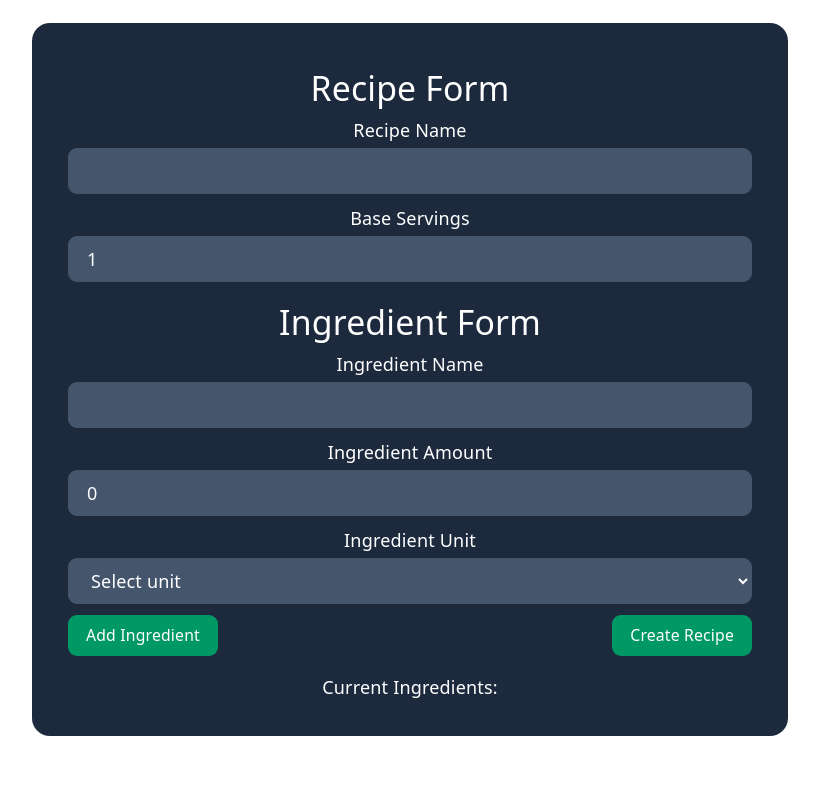
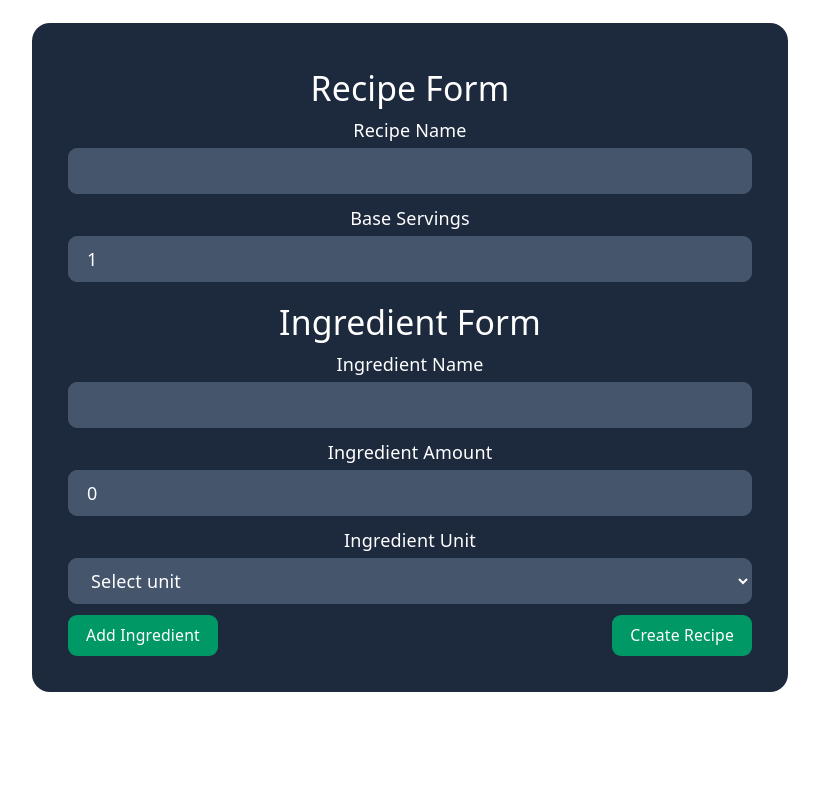
Before and after one commit to DesmonFur/Recipe-Scaler, a React (Vite) app: page / in a window 1280 px wide. Shown: the top 795 px of the page, without its empty margins (230-1049 px from the left). Built offline with nearby package versions, Linux system fonts and the light colour scheme.

Commit message:
fix: hide empty ingredients section

```diff
--- a/src/components/RecipeForm.tsx
+++ b/src/components/RecipeForm.tsx
@@ -168,9 +168,10 @@ export function RecipeForm({ onAdd }: RecipeFormProps) {
           Create Recipe
         </button>
       </div>
-
+      {ingredients.length > 0 && (
         <div className="flex flex-col mt-4">
           <p className="text-x">Current Ingredients:</p>
+
           <ul className="text-white text-xl">
             {ingredients.map((ingredient) => (
               <li key={ingredient.id}>
@@ -180,6 +181,7 @@ export function RecipeForm({ onAdd }: RecipeFormProps) {
             ))}
           </ul>
         </div>
+      )}
     </div>
   );
 }
```
Lines whose indentation alone changed are shown as unchanged.
